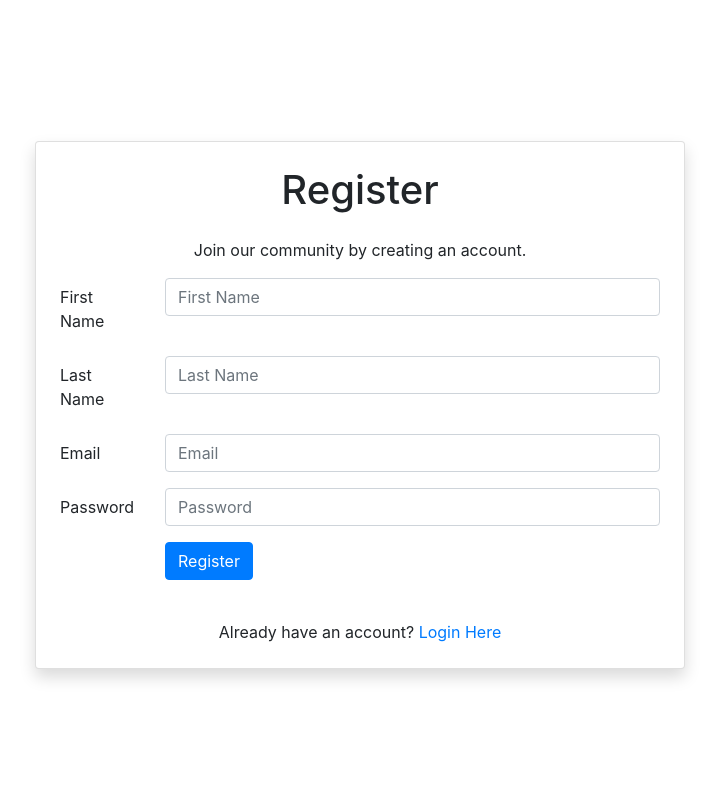
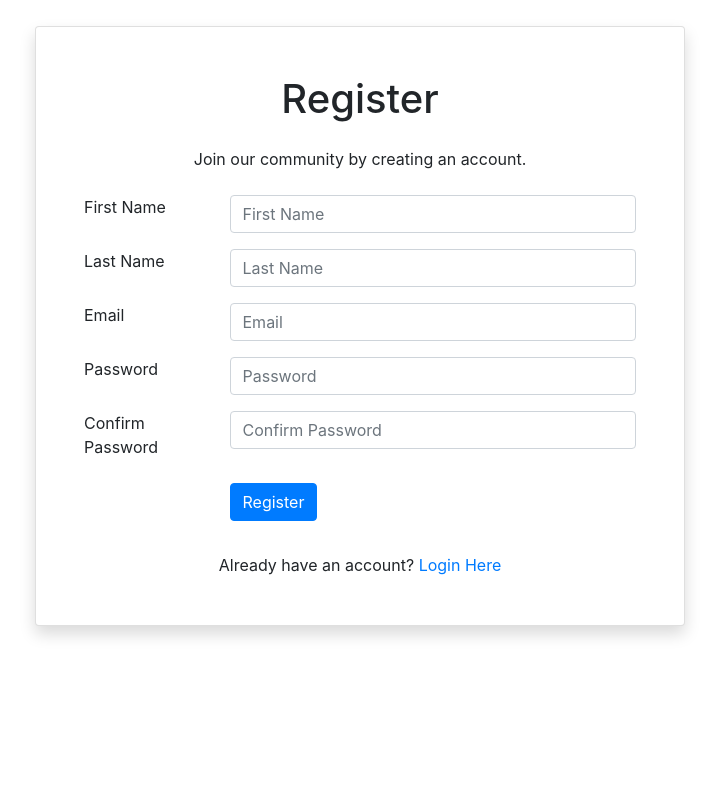
Before and after one commit to AoWangPhilly/pigeon-hole, a Flask app: page /auth/register in a window 1280 px wide. Shown: the part 56-856 px from the top of the page, without its empty margins (280-999 px from the left). After the commit the page ends 693 px from the top, so only its background shows below. Run offline with Flask 3, Linux system fonts and the light colour scheme; some libraries are stand-ins or nearby versions.

Commit message:
add in form validation

```diff
--- a/api/auth_bp.py
+++ b/api/auth_bp.py
@@ -10,6 +10,7 @@ from flask import (
 )
 
 from models import User, db
+from forms import RegisterForm, LoginForm
 
 from passlib.hash import pbkdf2_sha256
 
@@ -24,61 +25,32 @@ def logout():
 
 @auth_bp.route("/register", methods=["GET", "POST"])
 def register():
-    if request.method == "GET":
-        return (
-            render_template(
-                "register.html",
-            ),
-            200,
+    form = RegisterForm()
+
+    if request.method == "POST" and form.validate_on_submit():
+        user = User(
+            email=form.email.data,
+            password=pbkdf2_sha256.hash(form.password.data),
+            name=f"{form.first_name.data} {form.last_name.data}",
         )
-
-    first_name = request.form.get("first_name")
-    last_name = request.form.get("last_name")
-    email = request.form.get("email")
-    password = request.form.get("password")
-
-    if not all((first_name, last_name, email, password)):
-        return render_template("register.html", error="All fields are required"), 400
-
-    if db.session.query(User).filter_by(email=email).first() is not None:
-        return (
-            render_template("register.html", error="Email address already in use"),
-            400,
-        )
-
-    encrypted_password = pbkdf2_sha256.hash(password)
-    user = User(
-        email=email, password=encrypted_password, name=f"{first_name} {last_name}"
+        db.session.add(user)
+        db.session.commit()
+        session["user"] = user
+        return redirect("/")
+    return render_template(
+        "register.html",
+        form=form,
     )
-    db.session.add(user)
-    db.session.commit()
-
-    session["user"] = user
-    return redirect("/"), 301
 
 
 @auth_bp.route("/login", methods=["GET", "POST"])
 def login():
-    if request.method == "GET":
-        return render_template("login.html"), 200
-
-    email = request.form.get("email")
-    password = request.form.get("password")
-
-    if not all((email, password)):
-        return render_template("login.html", error="All fields are required"), 400
-
-    user = db.session.query(User).filter_by(email=email).first()
-
-    if user is None:
-        return render_template("login.html", error="Invalid email address"), 400
-
-    if not pbkdf2_sha256.verify(password, user.password):
-        return render_template("login.html", error="Invalid password"), 400
-
-    session["user"] = user
-    return redirect("/"), 301
-
+    form = LoginForm()
+    if request.method == "POST" and form.validate_on_submit():
+        user = db.session.query(User).filter_by(email=form.email.data).first()
+        session["user"] = user
+        return redirect("/"), 302
+    return render_template("login.html", form=form), 200
 
 @auth_bp.route("/get-user")
 def get_users():
--- a/api/pigeon_bp.py
+++ b/api/pigeon_bp.py
@@ -63,7 +63,6 @@ def view():
     if session.get("user") is None:
         return redirect(url_for("auth.login"))
 
-
     nameFilter = request.args.get("name")
     if nameFilter:
         page = db.paginate(
@@ -81,7 +80,9 @@ def view():
             ),
             per_page=6,
         )
-    is_empty = Pigeon.query.filter_by(user_id=session.get("user").get("_id")).first() is None
+    is_empty = (
+        Pigeon.query.filter_by(user_id=session.get("user").get("_id")).first() is None
+    )
     return render_template(
         "view.html",
         is_empty=is_empty,
--- a/app.py
+++ b/app.py
@@ -7,6 +7,7 @@ from api.about_bp import about_bp
 from api.auth_bp import auth_bp
 from api.pigeon_bp import pigeon_bp
 from api.hierarchy_bp import hierarchy_bp
+from cache import cache
 
 from dotenv import load_dotenv
 
@@ -21,6 +22,12 @@ app.config["SQLALCHEMY_DATABASE_URI"] = str(os.getenv("POSTGRES_URL")).replace(
 )
 app.config["SQLALCHEMY_ENGINE_OPTIONS"] = {"pool_pre_ping": True}
 
+cache.init_app(app, config={
+    "CACHE_TYPE": "FileSystemCache",
+    "CACHE_DIR": "cache",
+    "CACHE_THRESHOLD": 100_000
+})
+
 app.app_context().push()
 
 db.init_app(app)
--- /dev/null
+++ b/cache.py
@@ -0,0 +1,3 @@
+from flask_caching import Cache
+
+cache = Cache()
--- /dev/null
+++ b/forms.py
@@ -0,0 +1,64 @@
+from flask_wtf import FlaskForm
+from wtforms import StringField, TextAreaField, IntegerField, BooleanField, RadioField, EmailField, PasswordField
+from wtforms.validators import InputRequired, Length, Email, EqualTo, Regexp, ValidationError
+from passlib.hash import pbkdf2_sha256
+
+from models import User
+
+class RegisterForm(FlaskForm):
+    first_name = StringField(
+        "First Name",
+        validators=[InputRequired(message="First name is required"), Length(min=2, max=30, message="First name must be between 2 and 30 characters")]
+    )
+    last_name = StringField(
+        "Last Name",
+        validators=[InputRequired(message="Last name is required"), Length(min=2, max=30, message="Last name must be between 2 and 30 characters")]
+    )
+    email = EmailField(
+        "Email",
+        validators=[InputRequired(message="Email is required"), Email(message="Invalid email format")]
+    )
+    password = PasswordField(
+        "Password",
+        validators=[
+            InputRequired(message="Password is required"),
+            Length(min=8, max=30, message="Password must be between 8 and 30 characters"),
+            Regexp(
+                regex="^(?=.*[a-z])(?=.*[A-Z])(?=.*[0-9])(?=.*[!@#$%^&*])",
+                message="Password must contain at least one lowercase letter, one uppercase letter, one numeral, and one special character"
+            )
+        ]
+    )
+    confirm_password = PasswordField(
+        "Confirm Password",
+        validators=[
+            InputRequired(message="Please confirm your password"),
+            EqualTo('password', message="Passwords must match")
+        ]
+    )
+
+
+    def validate_email(self, email):
+        user = User.query.filter_by(email=email.data).first()
+        if user:
+            raise ValidationError("Email already in use")
+
+class LoginForm(FlaskForm):
+    email = EmailField(
+        "Email",
+        validators=[InputRequired(message="Email is required"), Email(message="Invalid email format")]
+    )
+    password = PasswordField(
+        "Password",
+        validators=[InputRequired(message="Password is required")]
+    )
+
+    def validate_email(self, email):
+        user = User.query.filter_by(email=email.data).first()
+        if not user:
+            raise ValidationError("Invalid email address")
+
+    def validate_password(self, password):
+        user = User.query.filter_by(email=self.email.data).first()
+        if user and not pbkdf2_sha256.verify(password.data, user.password):
+            raise ValidationError("Invalid password")
--- a/requirements.txt
+++ b/requirements.txt
@@ -1,7 +1,8 @@
 Flask==3.0.0
-Flask-WTF==1.2.1
+wtforms[email]
 Flask-Bcrypt==1.0.1
 Flask-SQLAlchemy==3.1.1
+Flask-Caching
 passlib
 python-dotenv
 psycopg2-binary
--- a/templates/register.html
+++ b/templates/register.html
@@ -1,83 +1,71 @@
-{% extends 'base.html' %} {% set active = "Register" %} {% block content %}
-<section class="vh-100 d-flex justify-content-center align-items-center">
-    <div class="card p-4 shadow" style="width: 100%; max-width: 650px">
+{% extends 'base.html' %}
+{% set active = "Register" %}
+{% block content %}
+<section class="mt-3 mb-3 d-flex justify-content-center align-items-center">
+    <div class="card p-5 shadow" style="width: 100%; max-width: 650px">
         <h1 class="card-title mb-4 text-center">Register</h1>
-        <p class="text-center">Join our community by creating an account.</p>
+        <p class="text-center mb-4">Join our community by creating an account.</p>
 
-        {% if error %}
-        <div class="alert alert-danger" role="alert">{{ error }}</div>
+        {% if form.errors %}
+            <ul class="errors">
+                {% for field_name, field_errors in form.errors|dictsort if field_errors %}
+                    {% for error in field_errors %}
+                        <div class="alert alert-danger">{{ error }}</div>
+                    {% endfor %}
+                {% endfor %}
+            </ul>
         {% endif %}
 
         <form method="POST" action="/auth/register">
+            {{ form.csrf_token }}
             <div class="form-group row mb-3">
-                <label for="inputFirstName" class="col-sm-2 col-form-label"
-                    >First Name</label
-                >
-                <div class="col-sm-10">
-                    <input
-                        type="text"
-                        class="form-control"
-                        id="inputFirstName"
-                        name="first_name"
-                        placeholder="First Name"
-                        required
-                    />
+                <div class="col-sm-3">
+                    {{form.first_name.label}}
+                </div>
+                <div class="col-sm-9">
+                    {{form.first_name(class="form-control", placeholder="First Name")}}
                 </div>
             </div>
             <div class="form-group row mb-3">
-                <label for="inputLastName" class="col-sm-2 col-form-label"
-                    >Last Name</label
-                >
-                <div class="col-sm-10">
-                    <input
-                        type="text"
-                        class="form-control"
-                        id="inputLastName"
-                        name="last_name"
-                        placeholder="Last Name"
-                        required
-                    />
+                <div class="col-sm-3">
+                    {{form.last_name.label}}
+                </div>
+                <div class="col-sm-9">
+                    {{form.last_name(class="form-control", placeholder="Last Name")}}
                 </div>
             </div>
             <div class="form-group row mb-3">
-                <label for="inputEmail4" class="col-sm-2 col-form-label"
-                    >Email</label
-                >
-                <div class="col-sm-10">
-                    <input
-                        type="email"
-                        class="form-control"
-                        id="inputEmail4"
-                        name="email"
-                        placeholder="Email"
-                        required
-                    />
+                <div class="col-sm-3">
+                    {{form.email.label}}
+                </div>
+                <div class="col-sm-9">
+                    {{form.email(class="form-control", placeholder="Email")}}
                 </div>
             </div>
             <div class="form-group row mb-3">
-                <label for="inputPassword4" class="col-sm-2 col-form-label"
-                    >Password</label
-                >
-                <div class="col-sm-10">
-                    <input
-                        type="password"
-                        class="form-control"
-                        id="inputPassword4"
-                        name="password"
-                        placeholder="Password"
-                        required
-                    />
+                <div class="col-sm-3">
+                    {{form.password.label}}
+                </div>
+                <div class="col-sm-9">
+                    {{form.password(class="form-control", placeholder="Password")}}
+                </div>
+            </div>
+            <!-- Confirm Password Field -->
+            <div class="form-group row mb-3">
+                <div class="col-sm-3">
+                    {{form.confirm_password.label}}
+                </div>
+                <div class="col-sm-9">
+                    {{form.confirm_password(class="form-control", placeholder="Confirm Password")}}
                 </div>
             </div>
             <div class="row mb-3">
-                <div class="col-sm-10 offset-sm-2">
-                    <button type="submit" class="btn btn-primary">
-                        Register
-                    </button>
+                <div class="col-sm-9 offset-sm-3">
+                    <button type="submit" class="btn btn-primary">Register</button>
                 </div>
             </div>
         </form>
-        <div class="mt-4 text-center">
+        <div class="mt-3 text-center">
             Already have an account?
             <a href="/auth/login" class="link-primary">Login Here</a>
         </div>
```
Also changed, not shown: templates/hierarchy.html (+8 -4 lines), templates/login.html (+19 -26 lines), 1 other file.
